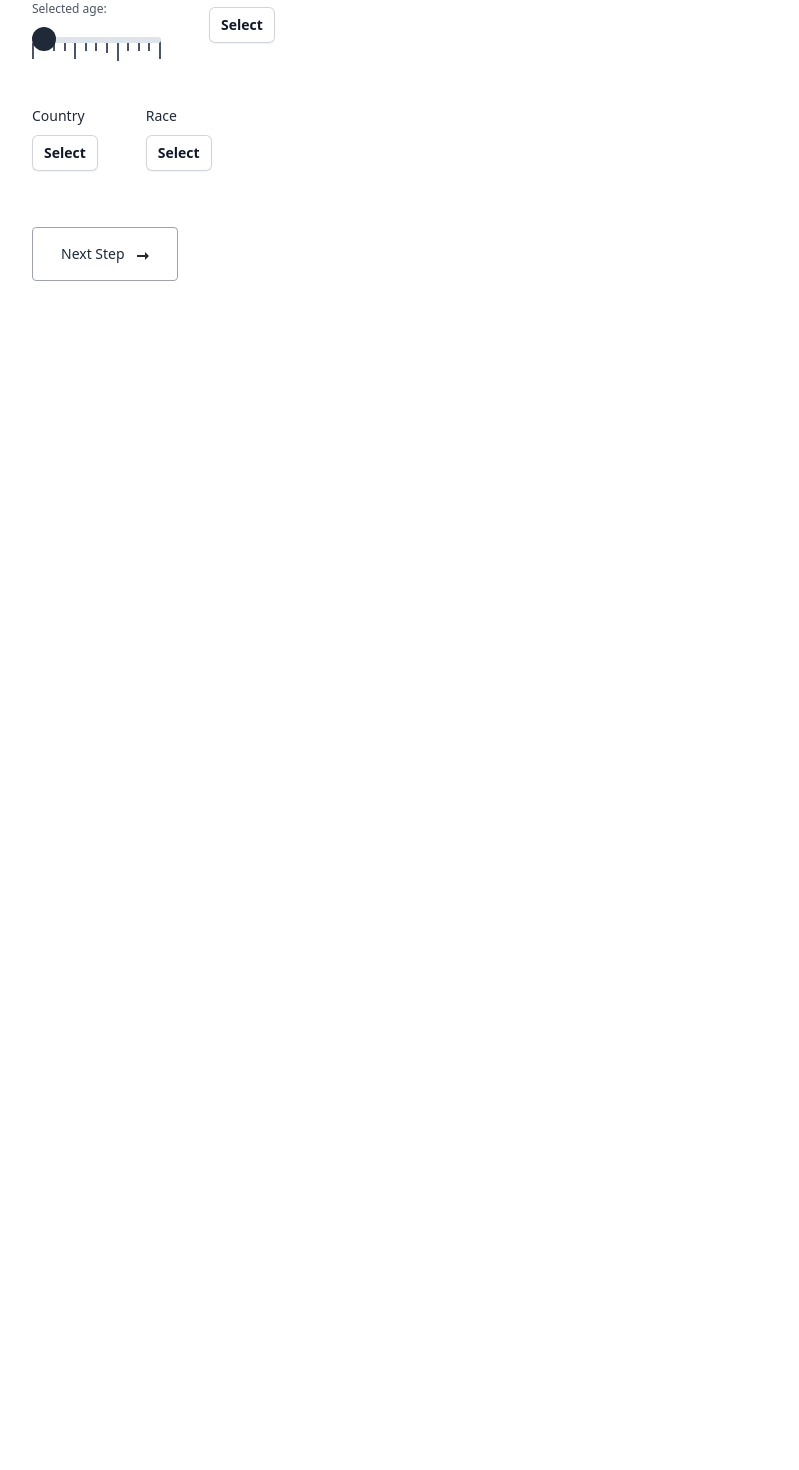
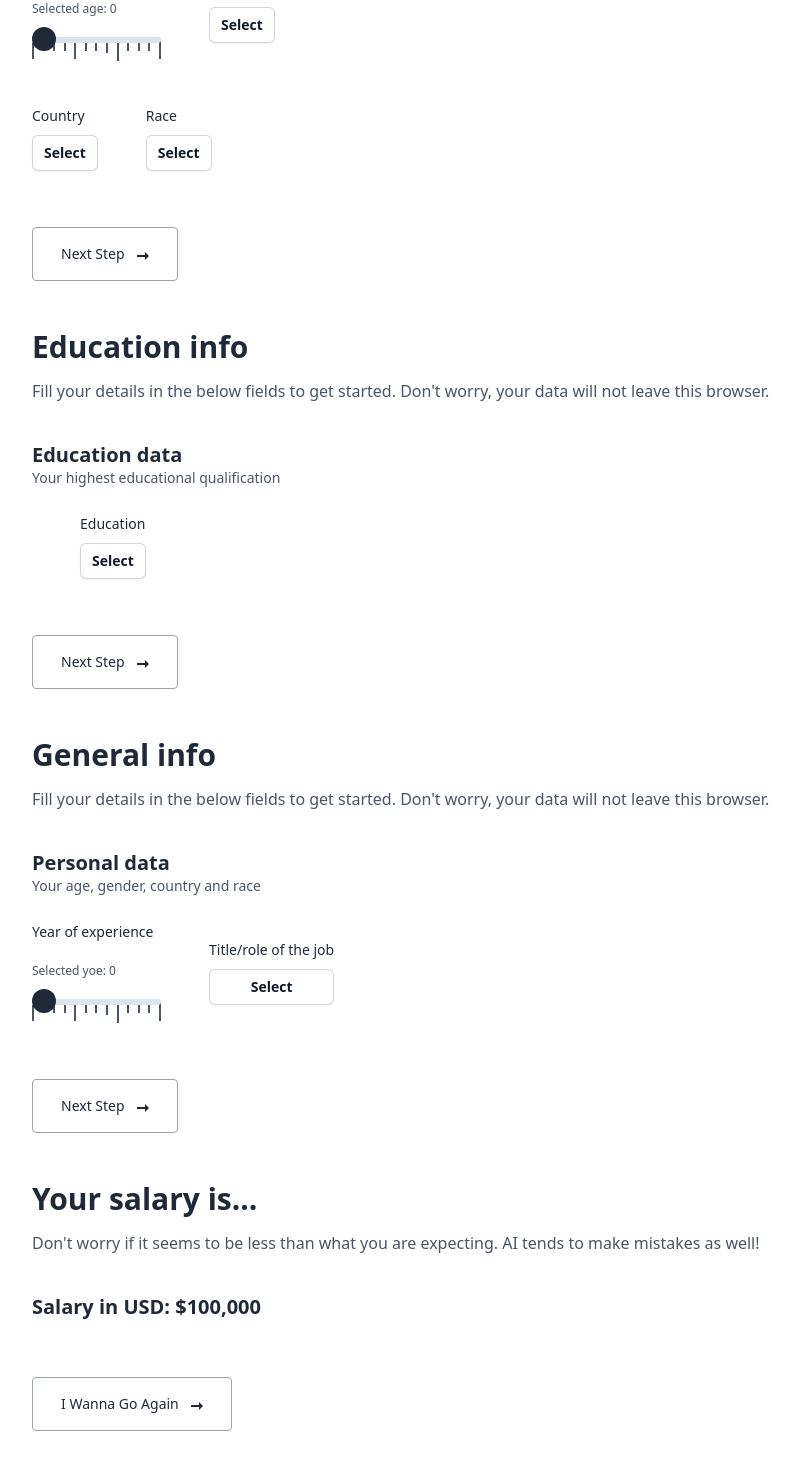
Before and after one commit to k4u5h4L/whatsmyworth, a Next.js app: page / in a window 1280 px wide. Shown: the part 458-1928 px from the top of the page, without its empty margins (8-807 px from the left). Before the commit the page ends 800 px from the top, so only its background shows below. Built offline with nearby package versions, Linux system fonts and the light colour scheme.

Commit message:
add slider props

```diff
--- a/src/app/page.tsx
+++ b/src/app/page.tsx
@@ -11,12 +11,12 @@ const FormsToMap = [GeneralForm, EducationForm, ExperienceForm, Result];
 
 const initForm: InputType = {
   age: 0,
-  gender: "",
-  education: "",
-  role: "",
-  yoe: "",
-  country: "",
-  race: "",
+  gender: 0,
+  education: 0,
+  role: 0,
+  yoe: 0,
+  country: 0,
+  race: 0,
 };
 
 function Home() {
--- a/src/components/Slider.tsx
+++ b/src/components/Slider.tsx
@@ -1,9 +1,18 @@
 /* eslint-disable @typescript-eslint/ban-ts-comment */
 "use client";
 
-import { useEffect } from "react";
+import { useEffect, useState } from "react";
 
-function Slider() {
+type PropType = {
+  name: string;
+  setValue: (a: number) => void;
+  max: number;
+  min: number;
+};
+
+function Slider({ name, setValue, max, min }: PropType) {
+  const [curVal, setCurVal] = useState(0);
+
   useEffect(() => {
     const range7 = document.getElementById("range7")!,
       setValue7 = () => {
@@ -20,19 +29,30 @@ function Slider() {
     document.addEventListener("DOMContentLoaded", setValue7);
     range7.addEventListener("input", setValue7);
   });
+
+  const updateVal = (val: number) => {
+    setCurVal(val);
+    setValue(val);
+  };
+
   return (
     <>
-      <p className="pt-3  text-xs text-gray-600">Selected age:</p>
+      <p className="pt-3  text-xs text-gray-600">
+        Selected {name}: {curVal}
+      </p>
       <div className="range-slider_slider_7">
         <div id="tooltip_slider_7" />
         <input
           id="range7"
           className="rounded-full"
           type="range"
-          step={10}
+          step={1}
           defaultValue={0}
-          min={0}
-          max={800}
+          min={min}
+          max={max}
+          onChange={(e) => {
+            updateVal(Number(e.target.value));
+          }}
         />
       </div>
       <div className="-mt-2 flex items-center justify-between">
--- a/src/containers/EducationForm.tsx
+++ b/src/containers/EducationForm.tsx
@@ -1,4 +1,5 @@
 import type { MutableRefObject } from "react";
+import Dropdown from "~/components/Dropdown";
 import type { InputType } from "~/types/input";
 
 type PropType = {
@@ -6,7 +7,62 @@ type PropType = {
 };
 
 const EducationForm = ({ formRef }: PropType) => {
-  return <></>;
+  return (
+    <>
+      <h2
+        tabIndex={0}
+        role="heading"
+        aria-label="profile information"
+        className="mt-12 text-3xl font-bold text-gray-800 focus:outline-none"
+      >
+        Education info
+      </h2>
+      <p
+        role="contentinfo"
+        className=" focus:outline-nonetext-sm mt-4 font-light leading-tight text-gray-600"
+      >
+        Fill your details in the below fields to get started. Don&apos;t worry,
+        your data will not leave this browser.
+      </p>
+      <h2
+        role="heading"
+        aria-label="enter Personal data"
+        className="mt-10 text-xl font-semibold leading-7 text-gray-800"
+      >
+        Education data
+      </h2>
+      <p className="mt-0.5 text-sm font-light leading-none text-gray-600">
+        Your highest educational qualification
+      </p>
+      <div className="mt-8 items-center md:flex">
+        <div className="mt-8 flex flex-col md:ml-12 md:mt-0">
+          <label className="mb-3 text-sm leading-none text-gray-800">
+            Education
+          </label>
+          <Dropdown />
+        </div>
+      </div>
+      <button
+        role="button"
+        aria-label="Next step"
+        className="mt-7 flex items-center justify-center rounded border border-gray-400 bg-white px-7 py-4 hover:bg-gray-100 focus:outline-none focus:ring-2  focus:ring-gray-700 focus:ring-offset-2 md:mt-14"
+      >
+        <span className="text-center text-sm font-medium capitalize text-gray-800">
+          Next Step
+        </span>
+        <svg
+          className="ml-3 mt-1"
+          width={12}
+          height={8}
+          viewBox="0 0 12 8"
+          fill="none"
+          xmlns="http://www.w3.org/2000/svg"
+        >
+          <path d="M8.01 3H0V5H8.01V8L12 4L8.01 0V3Z" fill="#242731" />
+        </svg>
+      </button>
+    </>
+  );
 };
 
 export default EducationForm;
--- a/src/containers/ExperienceForm.tsx
+++ b/src/containers/ExperienceForm.tsx
@@ -1,4 +1,6 @@
 import type { MutableRefObject } from "react";
+import Dropdown from "~/components/Dropdown";
+import Slider from "~/components/Slider";
 import type { InputType } from "~/types/input";
 
 type PropType = {
@@ -6,7 +8,68 @@ type PropType = {
 };
 
 const ExperienceForm = ({ formRef }: PropType) => {
-  return <></>;
+  return (
+    <>
+      <h2
+        tabIndex={0}
+        role="heading"
+        aria-label="profile information"
+        className="mt-12 text-3xl font-bold text-gray-800 focus:outline-none"
+      >
+        General info
+      </h2>
+      <p
+        role="contentinfo"
+        className=" focus:outline-nonetext-sm mt-4 font-light leading-tight text-gray-600"
+      >
+        Fill your details in the below fields to get started. Don&apos;t worry,
+        your data will not leave this browser.
+      </p>
+      <h2
+        role="heading"
+        aria-label="enter Personal data"
+        className="mt-10 text-xl font-semibold leading-7 text-gray-800"
+      >
+        Personal data
+      </h2>
+      <p className="mt-0.5 text-sm font-light leading-none text-gray-600">
+        Your age, gender, country and race
+      </p>
+      <div className="mt-8 items-center md:flex">
+        <div className="flex flex-col">
+          <label className="mb-3 text-sm leading-none text-gray-800">
+            Year of experience
+          </label>
+          <Slider name="yoe" setValue={() => null} min={0} max={50} />
+        </div>
+        <div className="mt-8 flex flex-col md:ml-12 md:mt-0">
+          <label className="mb-3 text-sm leading-none text-gray-800">
+            Title/role of the job
+          </label>
+          <Dropdown />
+        </div>
+      </div>
+      <button
+        role="button"
+        aria-label="Next step"
+        className="mt-7 flex items-center justify-center rounded border border-gray-400 bg-white px-7 py-4 hover:bg-gray-100 focus:outline-none focus:ring-2  focus:ring-gray-700 focus:ring-offset-2 md:mt-14"
+      >
+        <span className="text-center text-sm font-medium capitalize text-gray-800">
+          Next Step
+        </span>
+        <svg
+          className="ml-3 mt-1"
+          width={12}
+          height={8}
+          viewBox="0 0 12 8"
+          fill="none"
+          xmlns="http://www.w3.org/2000/svg"
+        >
+          <path d="M8.01 3H0V5H8.01V8L12 4L8.01 0V3Z" fill="#242731" />
+        </svg>
+      </button>
+    </>
+  );
 };
 
 export default ExperienceForm;
--- a/src/containers/GeneralForm.tsx
+++ b/src/containers/GeneralForm.tsx
@@ -40,7 +40,7 @@ const GeneralForm = ({ formRef }: PropType) => {
       <div className="mt-8 items-center md:flex">
         <div className="flex flex-col">
           <label className="mb-3 text-sm leading-none text-gray-800">Age</label>
-          <Slider />
+          <Slider name="age" setValue={() => null} min={1} max={100} />
         </div>
         <div className="mt-8 flex flex-col md:ml-12 md:mt-0">
           <label className="mb-3 text-sm leading-none text-gray-800">
--- a/src/containers/Result.tsx
+++ b/src/containers/Result.tsx
@@ -1,3 +1,6 @@
+"use client";
+
+import { useRouter } from "next/navigation";
 import type { MutableRefObject } from "react";
 import type { InputType } from "~/types/input";
 
@@ -6,7 +9,56 @@ type PropType = {
 };
 
 const Result = ({ formRef }: PropType) => {
-  return <></>;
+  const router = useRouter();
+
+  return (
+    <>
+      <h2
+        tabIndex={0}
+        role="heading"
+        aria-label="profile information"
+        className="mt-12 text-3xl font-bold text-gray-800 focus:outline-none"
+      >
+        Your salary is...
+      </h2>
+      <p
+        role="contentinfo"
+        className=" focus:outline-nonetext-sm mt-4 font-light leading-tight text-gray-600"
+      >
+        Don&apos;t worry if it seems to be less than what you are expecting. AI
+        tends to make mistakes as well!
+      </p>
+      <h2
+        role="heading"
+        aria-label="enter Personal data"
+        className="mt-10 text-xl font-semibold leading-7 text-gray-800"
+      >
+        Salary in USD: $100,000
+      </h2>
+      <button
+        role="button"
+        aria-label="Next step"
+        onClick={() => {
+          router.refresh();
+        }}
+        className="mt-7 flex items-center justify-center rounded border border-gray-400 bg-white px-7 py-4 hover:bg-gray-100 focus:outline-none focus:ring-2  focus:ring-gray-700 focus:ring-offset-2 md:mt-14"
+      >
+        <span className="text-center text-sm font-medium capitalize text-gray-800">
+          I wanna go again
+        </span>
+        <svg
+          className="ml-3 mt-1"
+          width={12}
+          height={8}
+          viewBox="0 0 12 8"
+          fill="none"
+          xmlns="http://www.w3.org/2000/svg"
+        >
+          <path d="M8.01 3H0V5H8.01V8L12 4L8.01 0V3Z" fill="#242731" />
+        </svg>
+      </button>
+    </>
+  );
 };
 
 export default Result;
```
Also changed, not shown: src/types/input.ts (+6 -6 lines).
